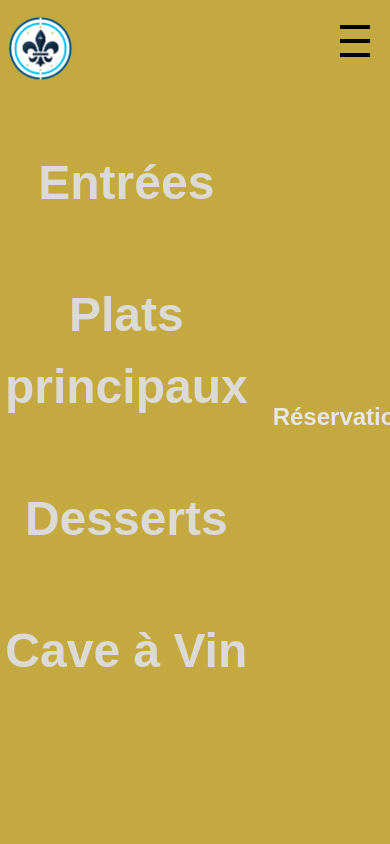
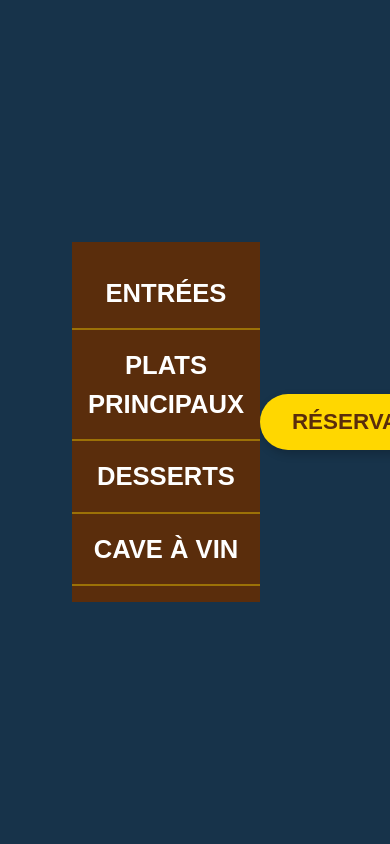
Before and after one commit to CocoriPouiche/RABT1524528_LAFM2113638_WEB4, a PHP site: page /MenuHamburger.html in a window 390 px wide. Run offline with PHP 8.4, Linux system fonts and the light colour scheme.

Commit message:
rE-DESIGN DU MENU HAMBURGER

```diff
--- a/MenuHamburger.html
+++ b/MenuHamburger.html
@@ -9,18 +9,15 @@
 <body>
 
     <header class="menu-ham">
-        <div class="header-container">
+        <div class="header-ham">
             <div class="menu-toggle">
                 <div class="bar"></div>
                 <div class="bar"></div>
                 <div class="bar"></div>
             </div>
         </div>
-        <div class="logo-menu">
-            <img src="/assets/images/png/RABT1524528_Logo.png" alt="Logo Les Rives Boréales" width="80">
-        </div>
 
-        <div class="header-title">
+        <div class="header-quatre-titre">
 
             <h1>Entrées</h1>
             <h1>Plats principaux</h1>
--- a/css/_composant/section-dessert.css
+++ b/css/_composant/section-dessert.css
@@ -23,7 +23,6 @@ body {
     color: #dcdad7;
 }
 
-/* Main section pour les desserts */
 /* Mise en page générale */
 .Main-dessert {
     display: flex;
--- a/css/_composant/section-menuham.css
+++ b/css/_composant/section-menuham.css
@@ -1,82 +1,78 @@
-/*[ COMPOSANT SECTION-MENU (HAMBURGER) ]*/
+/*[ COMPOSANT SECTION-MENU-HAMBURGER ]*/
 /* ------------------------------------------------------------ */
 
-* {
-    margin: 0;
-    padding: 0;
-    box-sizing: border-box;
-    font-family: Arial, sans-serif;
+.menu-ham {
+    position: fixed;
+    top: 0;
+    left: 0;
+    width: 100%;
+    background: #17334A;
+    display: flex;
+    justify-content: space-between;
+    align-items: center;
+    padding: 1rem 2rem;
+    color: white;
+    z-index: 1000;
+    box-shadow: 0px 4px 10px rgba(0, 0, 0, 0.3);
 }
 
-
-.menu-ham {
+/* Conteneur du menu hamburger */
+.header-ham {
     display: flex;
     align-items: center;
-    justify-content: center;
-    position: relative;
-    padding: 20px;
-    background-color: #c3a93f;
 }
 
-#menu-toggle {
-    background: none;
-    border: none;
+/* Bouton du menu hamburger */
+.menu-toggle {
+    display: flex;
+    flex-direction: column;
+    justify-content: space-between;
+    width: 40px;
+    height: 30px;
     cursor: pointer;
-    position: absolute;
-    top: 20px;
-    right: 20px;
 }
 
-#menu-toggle svg {
-    fill: #333;
-    width: 40px;
-    height: 40px;
+.bar {
+    width: 100%;
+    height: 5px;
+    background: #FFD700; /* Doré élégant */
+    border-radius: 5px;
 }
 
-
-h1 {
+/* Menu toujours visible */
+.header-quatre-titre {
+    position: relative;
+    width: 100%;
+    background: #5A2D0C; /* Marron foncé */
+    display: flex;
+    flex-direction: column;
     text-align: center;
-    font-size: 3.5rem;
-    padding: 25px;
+    padding: 1rem 0;
 }
 
-
-.menu-grid {
-    display: grid;
-    grid-template-columns: repeat(2, 1fr);
-    gap: 20px;
-    max-width: 800px;
-    margin: 40px auto;
-    padding: 20px;
+.header-quatre-titre h1 {
+    padding: 1rem;
+    font-size: 1.6rem;
+    color: white;
+    font-weight: bold;
+    text-transform: uppercase;
+    border-bottom: 2px solid rgba(255, 215, 0, 0.4);
 }
 
-
-section {
-    background: #f8f8f8;
-    padding: 20px;
-    border-radius: 10px;
-    box-shadow: 0 4px 6px rgba(0, 0, 0, 0.1);
+.header-quatre-titre h1:hover {
+    background: #FFD700;
+    color: #5A2D0C;
 }
 
-
-h2 {
-    font-size: 1.5rem;
-    margin-bottom: 10px;
-    color: #e6e6e7;
+/* Bouton de réservation */
+.btn-reservation {
+    background: #FFD700;
+    padding: 0.7rem 2rem;
+    border-radius: 50px;
+    font-size: 1.4rem;
+    font-weight: bold;
+    text-transform: uppercase;
+    color: #5A2D0C;
+    cursor: pointer;
+    box-shadow: 2px 4px 10px rgba(0, 0, 0, 0.2);
 }
-
-
-ul {
-    list-style: none;
-}
-
-li {
-    padding: 5px 0;
-    font-size: 1.1rem;
-}
-
-.logo-menu {
-    position: absolute;
-    top: 0;
-    left: 0;
-}
--- a/css/_composant/section-plats.css
+++ b/css/_composant/section-plats.css
@@ -152,7 +152,7 @@ footer {
 }
 
 footer {
-    background-color: #004A80;
+    background-color: #17334A;
     color: white;
     text-align: center;
     padding: 1rem 0;
```
